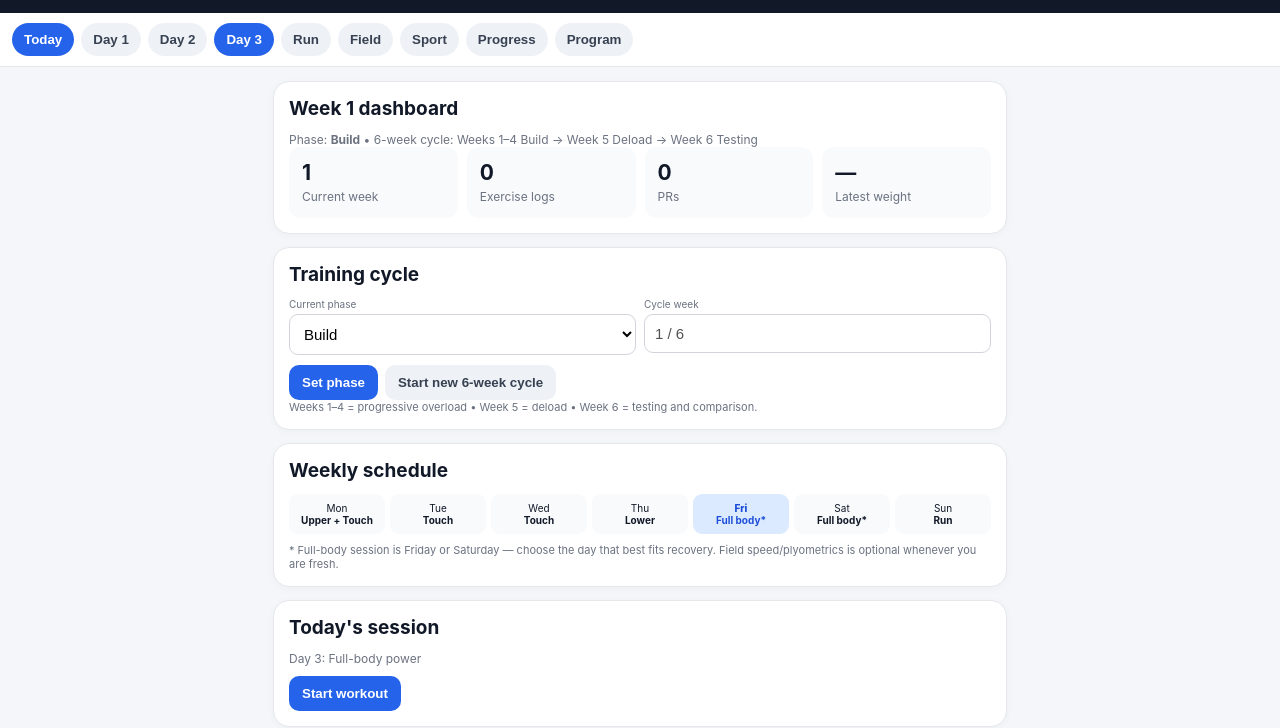
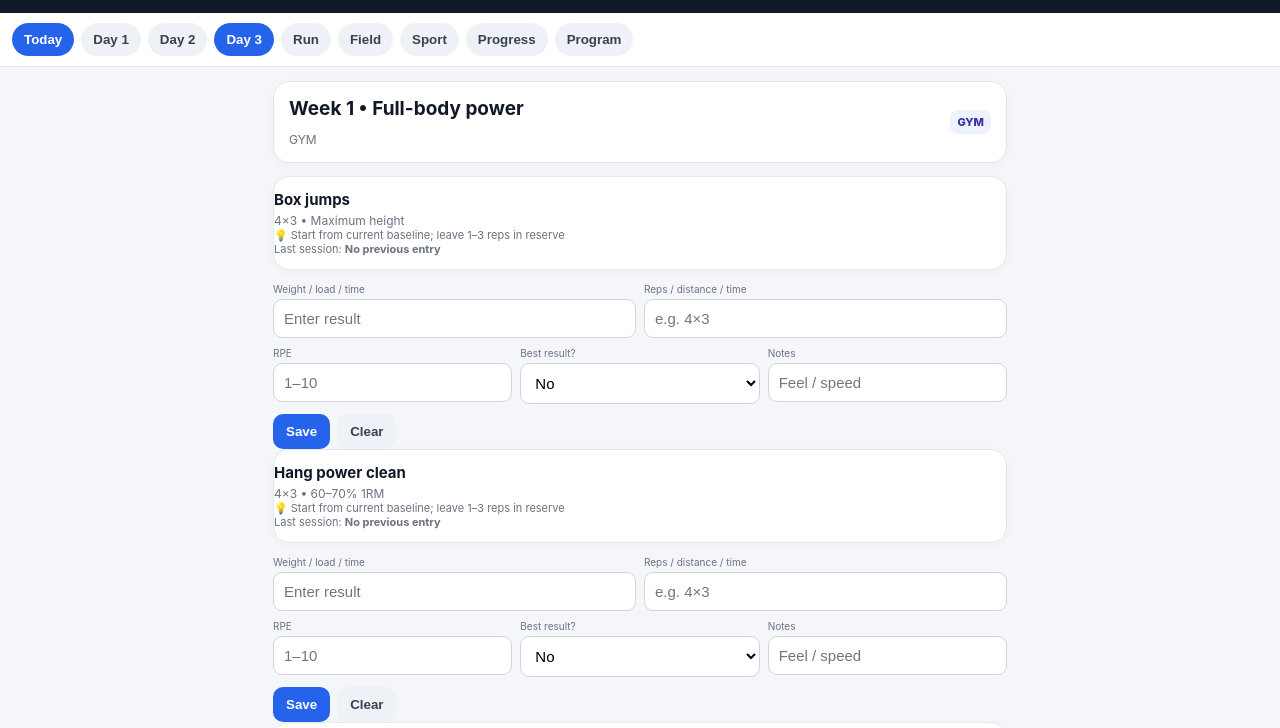
Before and after one commit to jarrodpf-cyber/-athletic-base, a plain HTML site: page index.html in a window 1280 px wide. Both pictures are taken after a click on the button "Start workout". Shown: the part 72-800 px from the top of the page. Drawn offline with Linux system fonts and the light colour scheme.

Commit message:
Update index.html

```diff
--- a/index.html
+++ b/index.html
@@ -153,6 +153,13 @@ app.innerHTML+=`<div class="actions"><button class="secondary" onclick="changeWe
 function mark(d,i){let v={weight:document.getElementById("w"+i).value,result:document.getElementById("r"+i).value,rpe:document.getElementById("p"+i).value,pr:document.getElementById("pr"+i).value==="PR",notes:document.getElementById("n"+i).value,done:true,date:new Date().toLocaleDateString()};log[k(d,i)]=v;save();render()}
 function clearEx(d,i){delete log[k(d,i)];save();render()}
 function changeWeek(n){week=Math.max(1,week+n);phase=weekPhase(week);save();render()}
+  function startWorkout(d){
+  day=d;
+  save();
+  renderTabs();
+  workout(d);
+  window.scrollTo({top:0,behavior:"smooth"});
+}
 function today(){let completed=Object.keys(log).filter(x=>x.startsWith(week+"-")).length;let total=Object.values(program).reduce((a,p)=>a+p.ex.length,0);
 app.innerHTML=`<div class="card"><h2>Week ${week} dashboard</h2><div class="muted">Phase: <b>${phase}</b> • 6-week cycle: Weeks 1–4 Build → Week 5 Deload → Week 6 Testing</div><div class="statgrid"><div class="stat"><b>${week}</b><span class="muted">Current week</span></div><div class="stat"><b>${completed}</b><span class="muted">Exercise logs</span></div><div class="stat"><b>${Object.values(log).filter(x=>x.pr).length}</b><span class="muted">PRs</span></div><div class="stat"><b>${body.length?body[body.length-1].weight+" kg":"—"}</b><span class="muted">Latest weight</span></div></div></div>
 <div class="card"><h2>Training cycle</h2>
```
